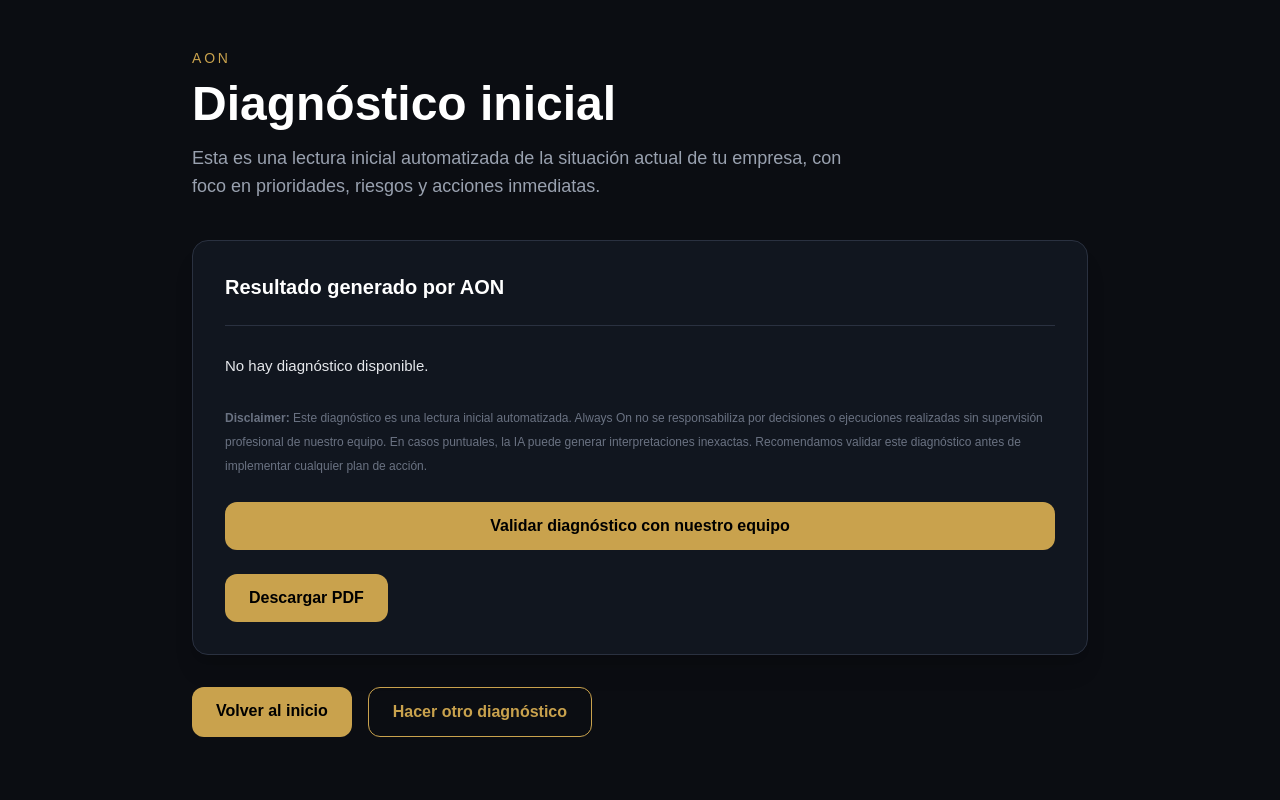
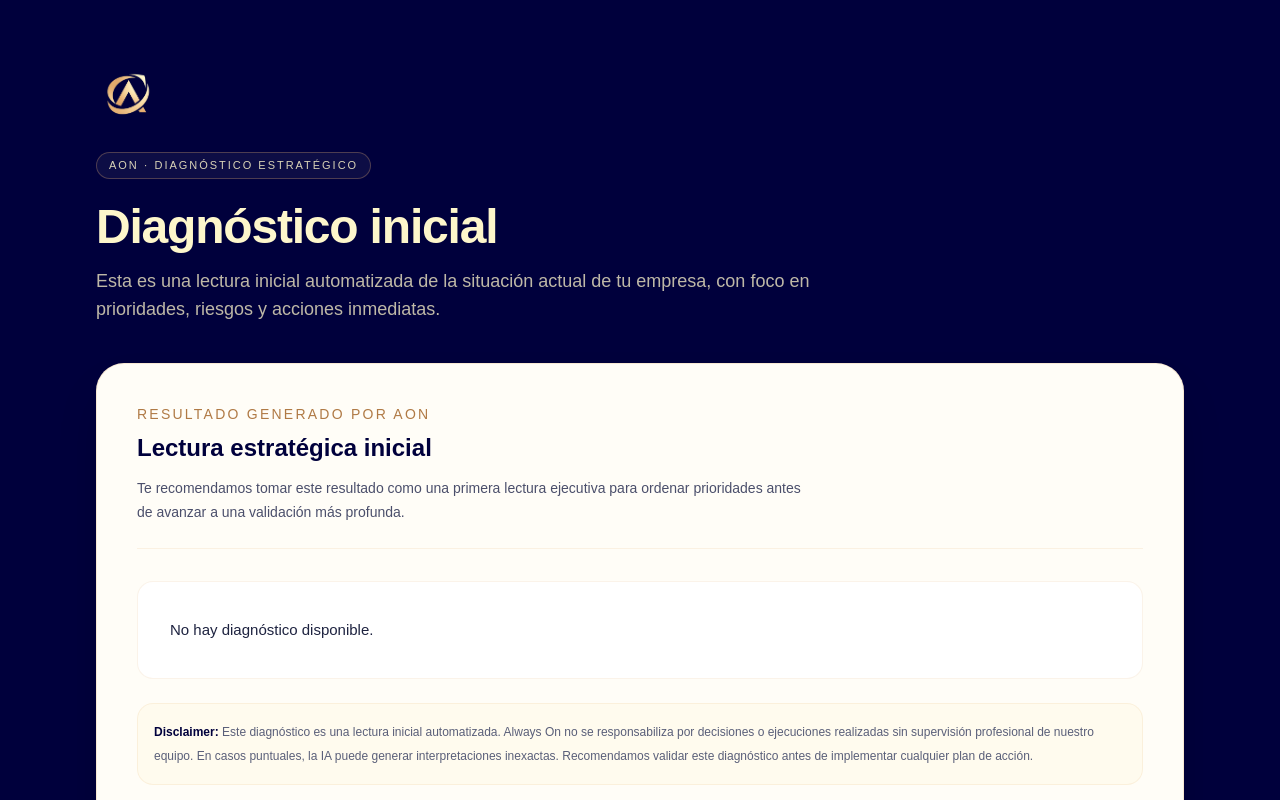
Before and after one commit to marcegale/aon-app, a Next.js app: page /resultado in a window 1280 px wide. Shown: the top 800 px of the page. Built offline with nearby package versions, Linux system fonts and the light colour scheme.

Commit message:
Mejora visual AON home diagnostico resultado

```diff
--- a/app/diagnostico/page.tsx
+++ b/app/diagnostico/page.tsx
@@ -2,6 +2,7 @@
 
 import { useState } from "react";
 import { useRouter } from "next/navigation";
+import Image from "next/image";
 import { Turnstile } from "@marsidev/react-turnstile";
 
 export default function DiagnosticoPage() {
@@ -72,86 +73,134 @@ export default function DiagnosticoPage() {
   }
 
   return (
-    <main className="min-h-screen bg-[#0B0D12] text-white flex flex-col items-center px-6 py-12">
-      <h1 className="text-3xl md:text-4xl font-bold text-center mb-4">
-        Cuéntanos sobre tu empresa
+    <main className="min-h-screen bg-[#00003C]">
+      <section className="mx-auto max-w-7xl px-6 py-10 md:px-8 lg:py-16">
+        <div className="grid items-start gap-10 lg:grid-cols-2 lg:gap-16">
+          <div className="flex flex-col justify-center text-[#FDF6CB] lg:min-h-[720px]">
+            <div className="mb-6">
+              <Image
+                src="/logo-aon.png"
+                alt="AON"
+                width={64}
+                height={64}
+                className="h-14 w-14 object-contain md:h-16 md:w-16"
+                priority
+              />
+            </div>
+
+            <div className="inline-flex w-fit rounded-full border border-[#E2AB6D]/30 bg-white/5 px-3 py-1 text-[11px] font-medium uppercase tracking-[0.18em] text-[#FDF6CB]/85">
+              AON · Diagnóstico Estratégico
+            </div>
+
+            <h1 className="mt-6 max-w-xl text-4xl font-semibold tracking-tight text-[#FDF6CB] md:text-5xl">
+              Recibí una lectura estratégica inicial de tu empresa
             </h1>
 
-      <p className="text-gray-400 text-center mb-10 max-w-xl">
-        Completa esta información para que AON prepare tu diagnóstico inicial.
+            <p className="mt-5 max-w-xl text-base leading-7 text-[#FDF6CB]/75 md:text-lg">
+              Completá esta evaluación y AON generará un diagnóstico ejecutivo
+              con foco en estructura, gestión y oportunidades de mejora.
             </p>
 
-      <form onSubmit={handleSubmit} className="w-full max-w-xl space-y-4">
-        <input
+            <div className="mt-8 space-y-4">
+              <InfoCard
+                title="Visión ejecutiva inicial"
+                text="Una primera lectura ordenada para entender el momento actual de la empresa."
+              />
+              <InfoCard
+                title="Criterio consultivo"
+                text="El análisis está planteado para sentirse como una lectura estratégica, no como una respuesta genérica."
+              />
+              <InfoCard
+                title="Proceso confidencial"
+                text="La información se utiliza únicamente para generar este diagnóstico inicial."
+              />
+            </div>
+          </div>
+
+          <div className="rounded-[28px] border border-[#E2AB6D]/25 bg-[#FFFDF7] p-6 shadow-2xl shadow-black/20 md:p-8">
+            <div className="mb-8">
+              <h2 className="text-2xl font-semibold text-[#00003C]">
+                Completá tu evaluación inicial
+              </h2>
+              <p className="mt-2 text-sm leading-6 text-[#4B4F6B]">
+                Te tomará entre 3 y 5 minutos.
+              </p>
+            </div>
+
+            <form onSubmit={handleSubmit} className="space-y-6">
+              <div className="grid gap-5 md:grid-cols-2">
+                <FormField
+                  label="Nombre"
                   name="nombre"
                   value={formData.nombre}
                   onChange={handleChange}
-          placeholder="Nombre"
-          className="w-full p-3 rounded bg-[#1C2230]"
                   required
                   disabled={loading}
                 />
 
-        <input
+                <FormField
+                  label="Empresa"
                   name="empresa"
                   value={formData.empresa}
                   onChange={handleChange}
-          placeholder="Empresa"
-          className="w-full p-3 rounded bg-[#1C2230]"
                   required
                   disabled={loading}
                 />
 
-        <input
+                <FormField
+                  label="Email"
                   name="email"
                   type="email"
                   value={formData.email}
                   onChange={handleChange}
-          placeholder="Email"
-          className="w-full p-3 rounded bg-[#1C2230]"
                   required
                   disabled={loading}
                 />
 
-        <input
+                <FormField
+                  label="Rubro"
                   name="rubro"
                   value={formData.rubro}
                   onChange={handleChange}
-          placeholder="Rubro"
-          className="w-full p-3 rounded bg-[#1C2230]"
                   disabled={loading}
                 />
 
-        <input
+                <FormField
+                  label="Cantidad de empleados"
                   name="empleados"
                   value={formData.empleados}
                   onChange={handleChange}
-          placeholder="Cantidad de empleados"
-          className="w-full p-3 rounded bg-[#1C2230]"
                   disabled={loading}
                 />
+              </div>
 
-        <textarea
+              <FormTextarea
+                label="Principal problema actual"
                 name="problema"
                 value={formData.problema}
                 onChange={handleChange}
-          placeholder="Principal problema actual"
-          className="w-full p-3 rounded bg-[#1C2230] min-h-[120px]"
+                rows={5}
                 required
                 disabled={loading}
               />
 
-        <textarea
+              <FormTextarea
+                label="Objetivo principal"
                 name="objetivo"
                 value={formData.objetivo}
                 onChange={handleChange}
-          placeholder="Objetivo principal"
-          className="w-full p-3 rounded bg-[#1C2230] min-h-[120px]"
+                rows={5}
                 required
                 disabled={loading}
               />
 
-        <div className="pt-2">
+              <div className="rounded-2xl border border-[#E2AB6D]/20 bg-[#FDF6CB]/25 p-4 text-sm leading-6 text-[#4B4F6B]">
+                Este diagnóstico no reemplaza una consultoría completa, pero sí
+                ofrece una lectura estratégica inicial para detectar focos de
+                mejora.
+              </div>
+
+              <div className="pt-1">
                 <Turnstile
                   siteKey="0x4AAAAAACw5ZlW3h_E6OOI0"
                   onSuccess={(receivedToken) => setToken(receivedToken)}
@@ -163,33 +212,120 @@ export default function DiagnosticoPage() {
               <button
                 type="submit"
                 disabled={loading || !token}
-          className={`w-full py-3 rounded font-semibold transition ${
+                className={`inline-flex w-full items-center justify-center rounded-2xl px-5 py-3.5 text-sm font-semibold transition ${
                   loading || !token
-              ? "bg-gray-500 text-white cursor-not-allowed"
-              : "bg-[#C9A24D] text-black hover:opacity-90"
+                    ? "cursor-not-allowed bg-[#B8B8C7] text-white"
+                    : "bg-[#00003C] text-[#FDF6CB] hover:bg-[#0A0A52]"
                 }`}
               >
                 {loading ? "Procesando..." : "Recibir diagnóstico"}
               </button>
 
               {loading && (
-          <div className="rounded-xl border border-[#2A3140] bg-[#11161F] p-4 text-center">
-            <div className="mb-3 text-[#C9A24D] font-semibold">
+                <div className="rounded-2xl border border-[#E2AB6D]/15 bg-[#F7F1DE] p-4 text-center">
+                  <div className="mb-3 font-semibold text-[#00003C]">
                     AON está analizando tu empresa...
                   </div>
-            <div className="w-full h-2 bg-[#1C2230] rounded-full overflow-hidden">
-              <div className="h-full w-full bg-[#C9A24D] animate-pulse" />
+                  <div className="h-2 w-full overflow-hidden rounded-full bg-[#E8E0C6]">
+                    <div className="h-full w-full animate-pulse bg-[#E2AB6D]" />
                   </div>
-            <p className="text-xs text-gray-400 mt-3">
+                  <p className="mt-3 text-xs text-[#5C607B]">
                     Esto puede tardar unos segundos. No cierres esta ventana.
                   </p>
                 </div>
               )}
             </form>
 
-      <p className="text-xs text-gray-500 mt-6 text-center max-w-md">
-        La información será utilizada únicamente para generar un diagnóstico inicial y para contacto comercial.
+            <p className="mt-6 text-xs leading-5 text-[#6B6F86]">
+              La información será utilizada únicamente para generar un
+              diagnóstico inicial y para contacto comercial.
             </p>
+          </div>
+        </div>
+      </section>
     </main>
   );
 }
+
+function InfoCard({ title, text }: { title: string; text: string }) {
+  return (
+    <div className="rounded-2xl border border-white/10 bg-white/5 p-4 backdrop-blur-sm">
+      <p className="font-medium text-[#FDF6CB]">{title}</p>
+      <p className="mt-1 text-sm leading-6 text-[#FDF6CB]/70">{text}</p>
+    </div>
+  );
+}
+
+function FormField({
+  label,
+  name,
+  type = "text",
+  value,
+  onChange,
+  required = false,
+  disabled = false,
+}: {
+  label: string;
+  name: string;
+  type?: string;
+  value: string;
+  onChange: (e: React.ChangeEvent<HTMLInputElement>) => void;
+  required?: boolean;
+  disabled?: boolean;
+}) {
+  return (
+    <div className="space-y-2">
+      <label htmlFor={name} className="text-sm font-medium text-[#00003C]">
+        {label}
+        {required && <span className="ml-1 text-[#E2AB6D]">*</span>}
+      </label>
+      <input
+        id={name}
+        name={name}
+        type={type}
+        value={value}
+        onChange={onChange}
+        required={required}
+        disabled={disabled}
+        className="w-full rounded-2xl border border-[#D8D3C4] bg-white px-4 py-3 text-sm text-[#00003C] outline-none transition placeholder:text-[#8A8DA8] focus:border-[#E2AB6D] focus:ring-2 focus:ring-[#E2AB6D]/20 disabled:cursor-not-allowed disabled:opacity-70"
+      />
+    </div>
+  );
+}
+
+function FormTextarea({
+  label,
+  name,
+  value,
+  onChange,
+  rows = 4,
+  required = false,
+  disabled = false,
+}: {
+  label: string;
+  name: string;
+  value: string;
+  onChange: (e: React.ChangeEvent<HTMLTextAreaElement>) => void;
+  rows?: number;
+  required?: boolean;
+  disabled?: boolean;
+}) {
+  return (
+    <div className="space-y-2">
+      <label htmlFor={name} className="text-sm font-medium text-[#00003C]">
+        {label}
+        {required && <span className="ml-1 text-[#E2AB6D]">*</span>}
+      </label>
+      <textarea
+        id={name}
+        name={name}
+        value={value}
+        onChange={onChange}
+        rows={rows}
+        required={required}
+        disabled={disabled}
+        className="min-h-[130px] w-full rounded-2xl border border-[#D8D3C4] bg-white px-4 py-3 text-sm text-[#00003C] outline-none transition placeholder:text-[#8A8DA8] focus:border-[#E2AB6D] focus:ring-2 focus:ring-[#E2AB6D]/20 disabled:cursor-not-allowed disabled:opacity-70"
+      />
+    </div>
+  );
+}
--- a/app/page.tsx
+++ b/app/page.tsx
@@ -1,30 +1,61 @@
+import Image from "next/image";
+
 export default function Home() {
   return (
-    <main className="min-h-screen bg-[#0B0D12] text-white flex flex-col items-center justify-center px-6">
-      <h1 className="text-4xl md:text-5xl font-bold text-center mb-6">
-        Diagnostica tu empresa con AON
+    <main className="min-h-screen bg-[#00003C]">
+      <section className="mx-auto flex min-h-screen max-w-6xl flex-col items-center justify-center px-6 py-16 text-center md:px-8">
+        <div className="mb-6">
+          <Image
+            src="/logo-aon.png"
+            alt="AON"
+            width={72}
+            height={72}
+            className="h-16 w-16 object-contain md:h-20 md:w-20"
+            priority
+          />
+        </div>
+
+        <div className="inline-flex rounded-full border border-[#E2AB6D]/30 bg-white/5 px-3 py-1 text-[11px] font-medium uppercase tracking-[0.18em] text-[#FDF6CB]/85">
+          AON · Diagnóstico Estratégico
+        </div>
+
+        <h1 className="mt-6 max-w-4xl text-4xl font-semibold tracking-tight text-[#FDF6CB] md:text-6xl">
+          Diagnostica tu empresa con una lectura estratégica inicial
         </h1>
 
-      <p className="text-lg md:text-xl text-gray-300 text-center max-w-2xl mb-8">
-        Recibe un diagnóstico inicial automatizado y un plan de acción ejecutivo directamente en tu correo.
+        <p className="mt-6 max-w-3xl text-lg leading-8 text-[#FDF6CB]/75 md:text-xl">
+          Recibe un diagnóstico inicial automatizado con foco en estructura,
+          prioridades, riesgos visibles y oportunidades de mejora para tu negocio.
         </p>
 
-      <div className="text-gray-400 text-center mb-10 space-y-2">
-        <p>• Identifica problemas raíz</p>
-        <p>• Detecta riesgos visibles</p>
-        <p>• Obtén quick wins accionables</p>
-        <p>• Recibe un plan de 30 días</p>
+        <div className="mt-10 grid w-full max-w-4xl gap-4 md:grid-cols-2">
+          <FeatureCard text="Identifica problemas raíz" />
+          <FeatureCard text="Detecta riesgos visibles" />
+          <FeatureCard text="Obtén quick wins accionables" />
+          <FeatureCard text="Recibe un plan inicial de 30 días" />
         </div>
 
-      <a href="/diagnostico">
-        <button className="bg-[#C9A24D] text-black px-8 py-3 rounded-xl font-semibold hover:opacity-90 transition">
+        <div className="mt-10 flex flex-col items-center">
+          <a
+            href="/diagnostico"
+            className="inline-flex items-center justify-center rounded-2xl bg-[#E2AB6D] px-8 py-3.5 text-sm font-semibold text-[#00003C] transition hover:opacity-90"
+          >
             Iniciar diagnóstico
-        </button>
           </a>
 
-      <p className="text-sm text-gray-500 mt-6">
+          <p className="mt-4 text-sm text-[#FDF6CB]/55">
             Tiempo estimado: 3 minutos
           </p>
+        </div>
+      </section>
     </main>
   );
 }
+
+function FeatureCard({ text }: { text: string }) {
+  return (
+    <div className="rounded-2xl border border-white/10 bg-white/5 p-4 text-left backdrop-blur-sm">
+      <p className="text-sm font-medium text-[#FDF6CB]">{text}</p>
+    </div>
+  );
+}
--- a/app/resultado/ResultadoClient.tsx
+++ b/app/resultado/ResultadoClient.tsx
@@ -1,5 +1,6 @@
 "use client";
 
+import Image from "next/image";
 import { useSearchParams } from "next/navigation";
 import jsPDF from "jspdf";
 
@@ -65,72 +66,100 @@ export default function ResultadoClient() {
   };
 
   return (
-    <main className="min-h-screen bg-[#0B0D12] text-white px-6 py-12">
-      <div className="max-w-4xl mx-auto">
+    <main className="min-h-screen bg-[#00003C]">
+      <section className="mx-auto max-w-6xl px-6 py-10 md:px-8 lg:py-16">
         <div className="mb-10">
-          <p className="text-sm uppercase tracking-[0.2em] text-[#C9A24D] mb-3">
-            AON
-          </p>
-          <h1 className="text-3xl md:text-5xl font-bold mb-4">
+          <div className="mb-6">
+            <Image
+              src="/logo-aon.png"
+              alt="AON"
+              width={64}
+              height={64}
+              className="h-14 w-14 object-contain md:h-16 md:w-16"
+              priority
+            />
+          </div>
+
+          <div className="inline-flex rounded-full border border-[#E2AB6D]/30 bg-white/5 px-3 py-1 text-[11px] font-medium uppercase tracking-[0.18em] text-[#FDF6CB]/85">
+            AON · Diagnóstico Estratégico
+          </div>
+
+          <h1 className="mt-6 text-4xl font-semibold tracking-tight text-[#FDF6CB] md:text-5xl">
             Diagnóstico inicial
           </h1>
-          <p className="text-gray-400 text-lg max-w-2xl">
-            Esta es una lectura inicial automatizada de la situación actual de tu empresa, con foco en prioridades, riesgos y acciones inmediatas.
+
+          <p className="mt-4 max-w-3xl text-base leading-7 text-[#FDF6CB]/75 md:text-lg">
+            Esta es una lectura inicial automatizada de la situación actual de tu
+            empresa, con foco en prioridades, riesgos y acciones inmediatas.
           </p>
         </div>
 
-        <div className="bg-[#11161F] border border-[#2A3140] rounded-2xl p-8 shadow-xl">
-          <div className="mb-6 pb-6 border-b border-[#2A3140]">
-            <h2 className="text-xl font-semibold text-white">
+        <div className="rounded-[28px] border border-[#E2AB6D]/25 bg-[#FFFDF7] p-6 shadow-2xl shadow-black/20 md:p-8 lg:p-10">
+          <div className="border-b border-[#E2AB6D]/15 pb-6">
+            <p className="text-sm font-medium uppercase tracking-[0.16em] text-[#B07A45]">
               Resultado generado por AON
+            </p>
+            <h2 className="mt-2 text-2xl font-semibold text-[#00003C]">
+              Lectura estratégica inicial
             </h2>
-          </div>
-
-          <div className="whitespace-pre-wrap text-gray-200 leading-8 text-[15px]">
-            {diagnostico || "No hay diagnóstico disponible."}
-          </div>
-
-          <div className="mt-6 text-xs text-gray-500 leading-6">
-            <p>
-              <strong>Disclaimer:</strong> Este diagnóstico es una lectura inicial automatizada. Always On no se responsabiliza por decisiones o ejecuciones realizadas sin supervisión profesional de nuestro equipo. En casos puntuales, la IA puede generar interpretaciones inexactas. Recomendamos validar este diagnóstico antes de implementar cualquier plan de acción.
+            <p className="mt-3 max-w-2xl text-sm leading-6 text-[#4B4F6B]">
+              Te recomendamos tomar este resultado como una primera lectura ejecutiva
+              para ordenar prioridades antes de avanzar a una validación más profunda.
             </p>
           </div>
 
-          <div className="mt-6">
+          <div className="mt-8 rounded-2xl border border-[#E2AB6D]/15 bg-white p-6 md:p-8">
+            <div className="whitespace-pre-wrap text-[15px] leading-8 text-[#1E2340]">
+              {diagnostico || "No hay diagnóstico disponible."}
+            </div>
+          </div>
+
+          <div className="mt-6 rounded-2xl border border-[#E2AB6D]/15 bg-[#FDF6CB]/20 p-4">
+            <p className="text-xs leading-6 text-[#5A5F79]">
+              <strong className="text-[#00003C]">Disclaimer:</strong> Este
+              diagnóstico es una lectura inicial automatizada. Always On no se
+              responsabiliza por decisiones o ejecuciones realizadas sin supervisión
+              profesional de nuestro equipo. En casos puntuales, la IA puede generar
+              interpretaciones inexactas. Recomendamos validar este diagnóstico antes
+              de implementar cualquier plan de acción.
+            </p>
+          </div>
+
+          <div className="mt-8 flex flex-col gap-4 md:flex-row">
             <a
               href="https://alwayson.com.py/#contacto"
               target="_blank"
               rel="noopener noreferrer"
-              className="block w-full text-center bg-[#C9A24D] text-black px-6 py-3 rounded-xl font-semibold hover:opacity-90 transition"
+              className="inline-flex w-full items-center justify-center rounded-2xl bg-[#00003C] px-6 py-3.5 text-center text-sm font-semibold text-[#FDF6CB] transition hover:bg-[#0A0A52] md:w-auto"
             >
               Validar diagnóstico con nuestro equipo
             </a>
+
+            <button
+              onClick={descargarPDF}
+              className="inline-flex w-full items-center justify-center rounded-2xl border border-[#00003C] px-6 py-3.5 text-sm font-semibold text-[#00003C] transition hover:bg-[#00003C] hover:text-[#FDF6CB] md:w-auto"
+            >
+              Descargar PDF
+            </button>
           </div>
-
-          <button
-            onClick={descargarPDF}
-            className="mt-6 bg-[#C9A24D] text-black px-6 py-3 rounded-xl font-semibold hover:opacity-90 transition"
-          >
-            Descargar PDF
-          </button>
         </div>
 
-        <div className="mt-8 flex flex-col md:flex-row gap-4">
+        <div className="mt-8 flex flex-col gap-4 md:flex-row">
           <a
             href="/"
-            className="bg-[#C9A24D] text-black px-6 py-3 rounded-xl font-semibold text-center hover:opacity-90 transition"
+            className="inline-flex items-center justify-center rounded-2xl bg-[#E2AB6D] px-6 py-3.5 text-center text-sm font-semibold text-[#00003C] transition hover:opacity-90"
           >
             Volver al inicio
           </a>
 
           <a
             href="/diagnostico"
-            className="border border-[#C9A24D] text-[#C9A24D] px-6 py-3 rounded-xl font-semibold text-center hover:bg-[#C9A24D] hover:text-black transition"
+            className="inline-flex items-center justify-center rounded-2xl border border-[#E2AB6D] px-6 py-3.5 text-center text-sm font-semibold text-[#FDF6CB] transition hover:bg-[#E2AB6D] hover:text-[#00003C]"
           >
             Hacer otro diagnóstico
           </a>
         </div>
-      </div>
+      </section>
     </main>
   );
 }
```
Also changed, not shown: public/logo-aon.png (added). Lines whose indentation alone changed are shown as unchanged.
